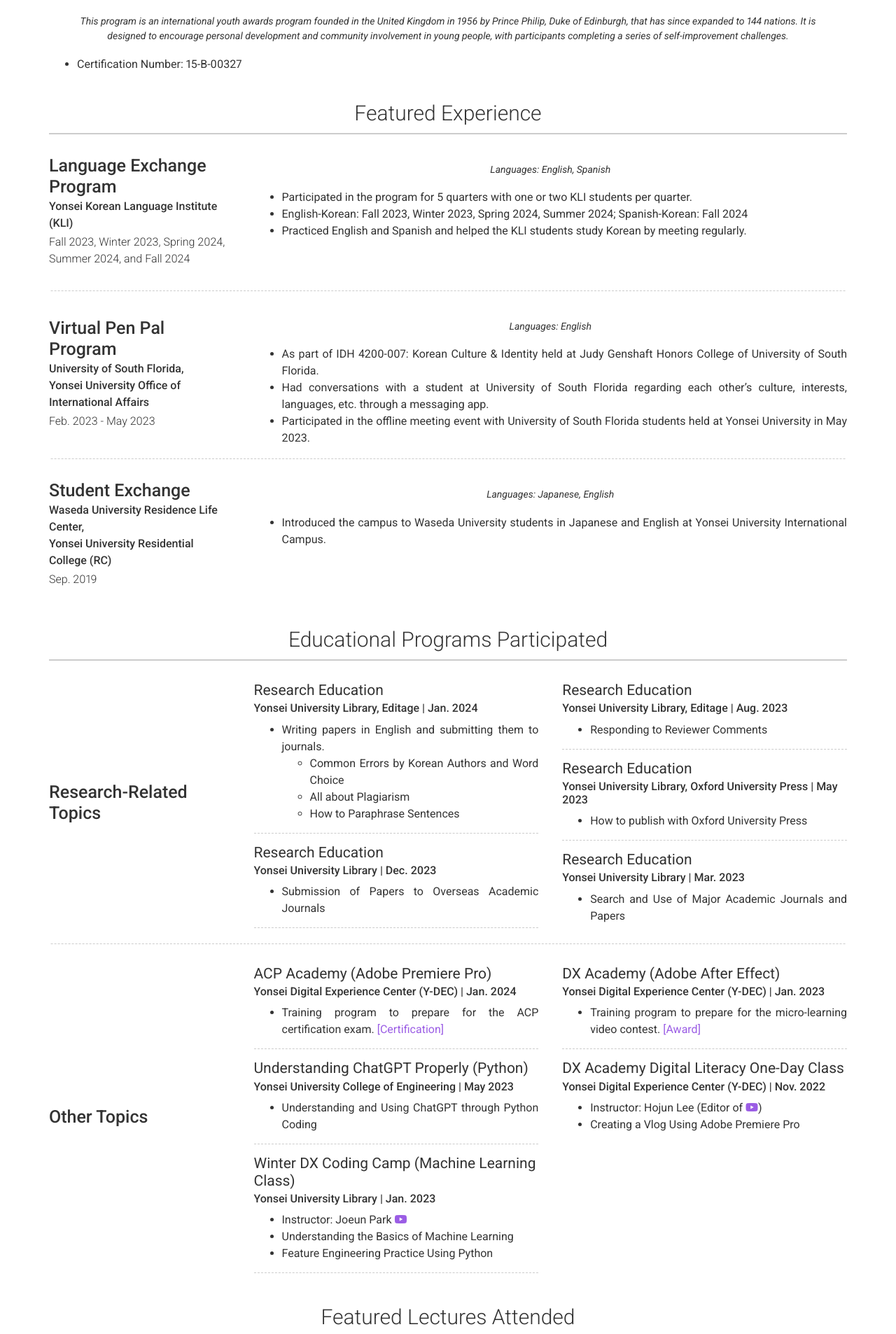
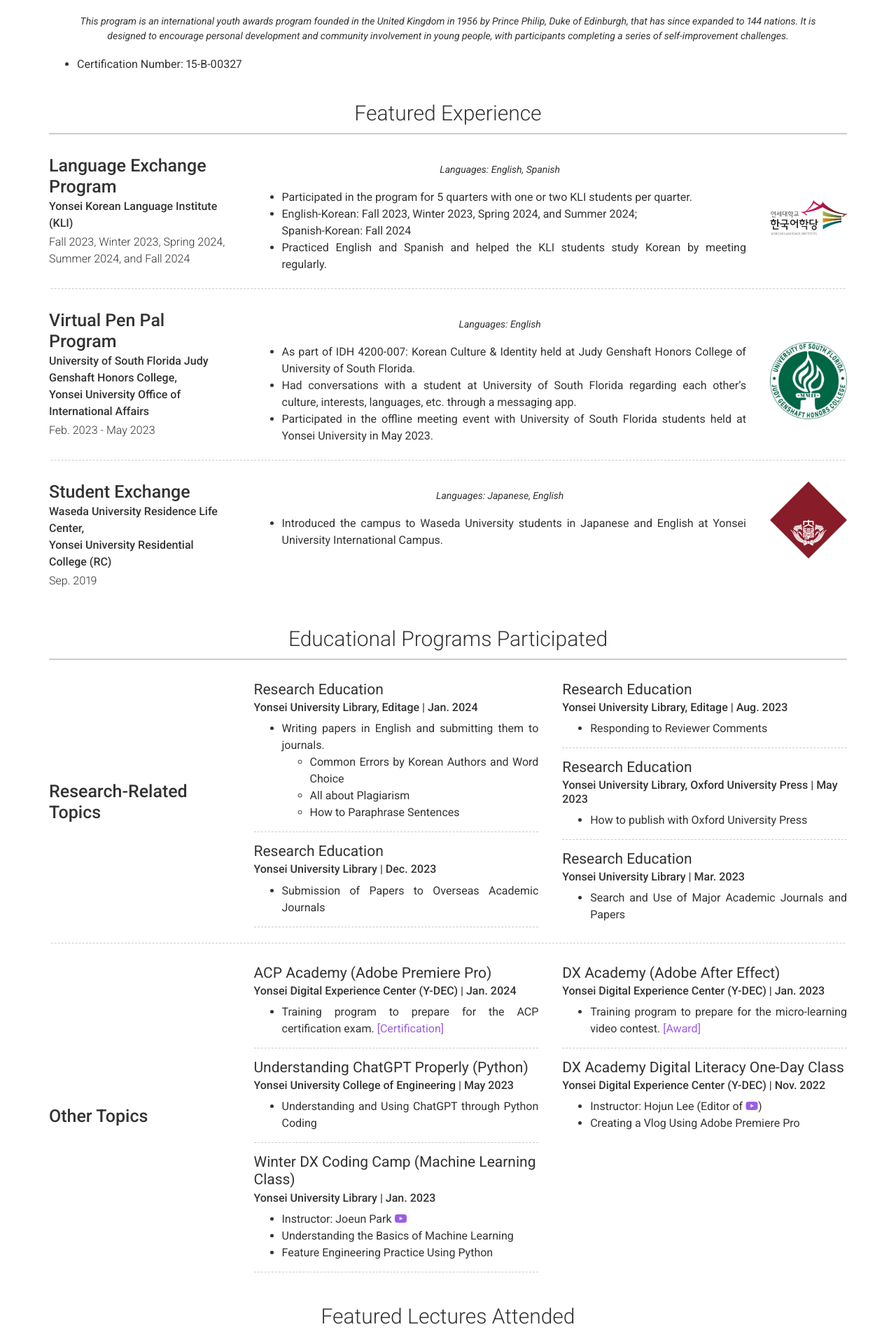
Before and after one commit to fluorite42/deprecated-website, a Jekyll site: the page built from index.markdown, in a window 1280 px wide. Shown: the part 4469-6375 px from the top of the page at 70% size. Built offline with Jekyll 4.4.1, drawn with Linux system fonts in a browser that asks for light colours; nearby versions of some CDN libraries.

Commit message:
ADD logos

```diff
--- /dev/null
+++ b/_includes/section-list-fea-ex.html
@@ -0,0 +1,64 @@
+{% for item in include.content %}
+  <div class="row clearfix layout layout-{{item.layout | default: 'left'}} border-{{item.border | default: 'no'}}">
+    <div class="col-xs-12 col-sm-4 col-md-3 col-print-12 details">
+        <h4 id="{{ item.title | slugify }}">{{ item.title }}</h4>
+        {%- if item.sub_title -%}<p><b>{{ item.sub_title | newline_to_br }}</b></p>{%- endif -%}
+        {%- if item.caption -%}<p>{{ item.caption }}</p>{%- endif -%}
+
+        {%- if item.link -%}
+            {% include a.html href=item.link class="link" %}
+              {%- if item.link_text -%}{{ item.link_text }}{%- else -%}{{ item.link }}{%- endif -%}
+            </a>
+        {%- endif -%}
+
+    </div>
+
+    <div class="col-xs-12 col-sm-8 col-md-9 col-print-12 content">
+
+        <style>
+            .columns-edu {
+              display: flex;
+              justify-content: space-between;
+            }
+            .column-edu1 {
+              width: 83%;
+              font-size: 16px;
+            }
+
+            .column-edu2 {
+              width: 13%;
+              font-size: 16px;
+              text-align: left;
+              margin-top: auto;
+              margin-bottom: auto;
+            }
+
+            @media (max-width: 768px) {
+              .columns-edu {
+                flex-direction: column;
+              }
+              .column-edu1 {
+                width: 100%;
+              }
+
+              .column-edu2 {
+                width: 25%;
+                margin: 0 auto;
+                text-align: center;
+              }
+            }
+        </style>
+
+        <div class="columns-edu">
+          <div class="column-edu1">
+            <p class="quote">{{ item.quote }}</p>
+            {{ item.description | strip | markdownify }}
+          </div>
+          <div class="column-edu2">
+            <img src="{{ item.img }}" alt="{{ item.sub_title }}" class="img-responsive">
+          </div>
+        </div>
+    </div>
+
+  </div>
+{% endfor %}
--- a/_layouts/default.html
+++ b/_layouts/default.html
@@ -216,7 +216,7 @@
       {% for section in site.data.featured_ex.content %}
         <div class="container {{ section.layout }}-container">
           <h3 id="{{ section.title | slugify }}">{{ section.title }}</h3>
-          {% include {{ section.layout | prepend: "section-" | append: ".html" }} content=section.content %}
+          {% include {{ section.layout | prepend: "section-" | append: "-fea-ex.html" }} content=section.content %}
         </div>
       {% endfor %}
       </section>
```
Also changed, not shown: _data/featured_ex.yml (+7 -3 lines), images/logo_kli.png (added), images/logo_usf.jpg (added), images/logo_waseda.png (added).
